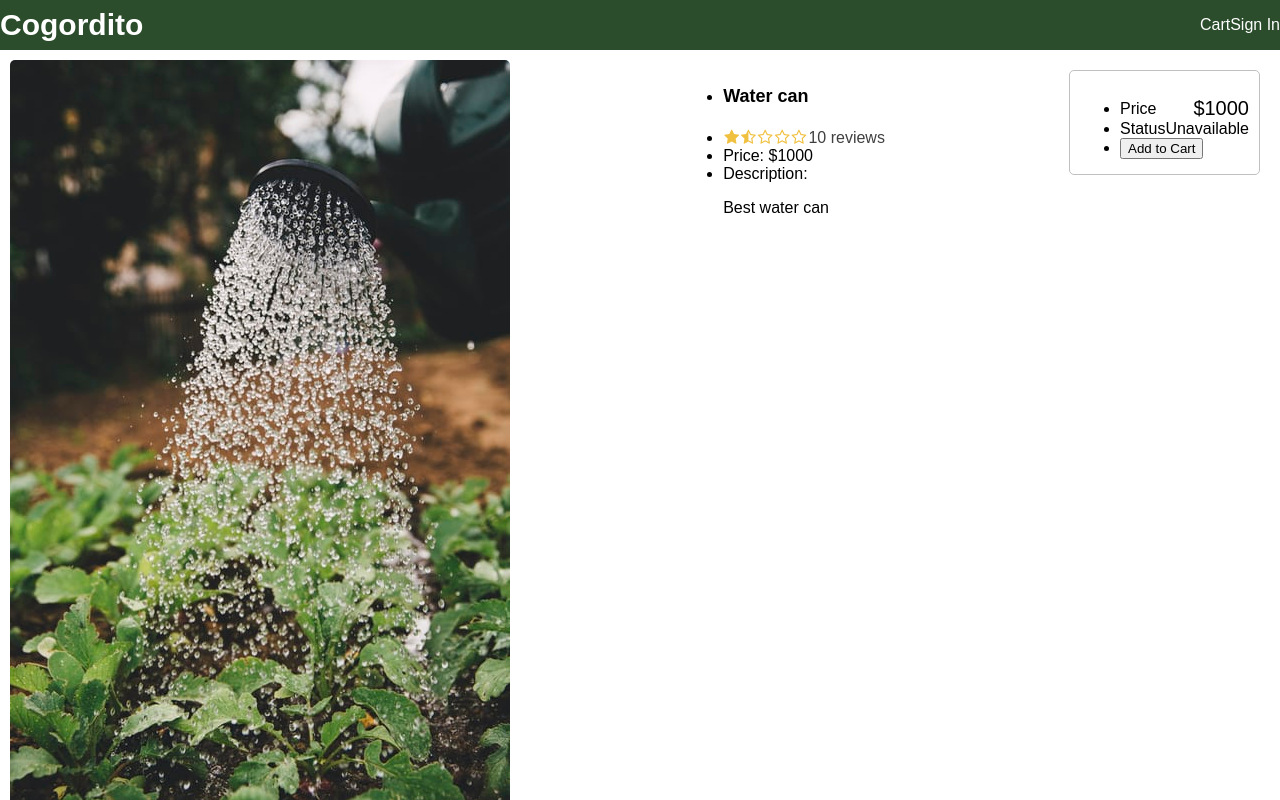
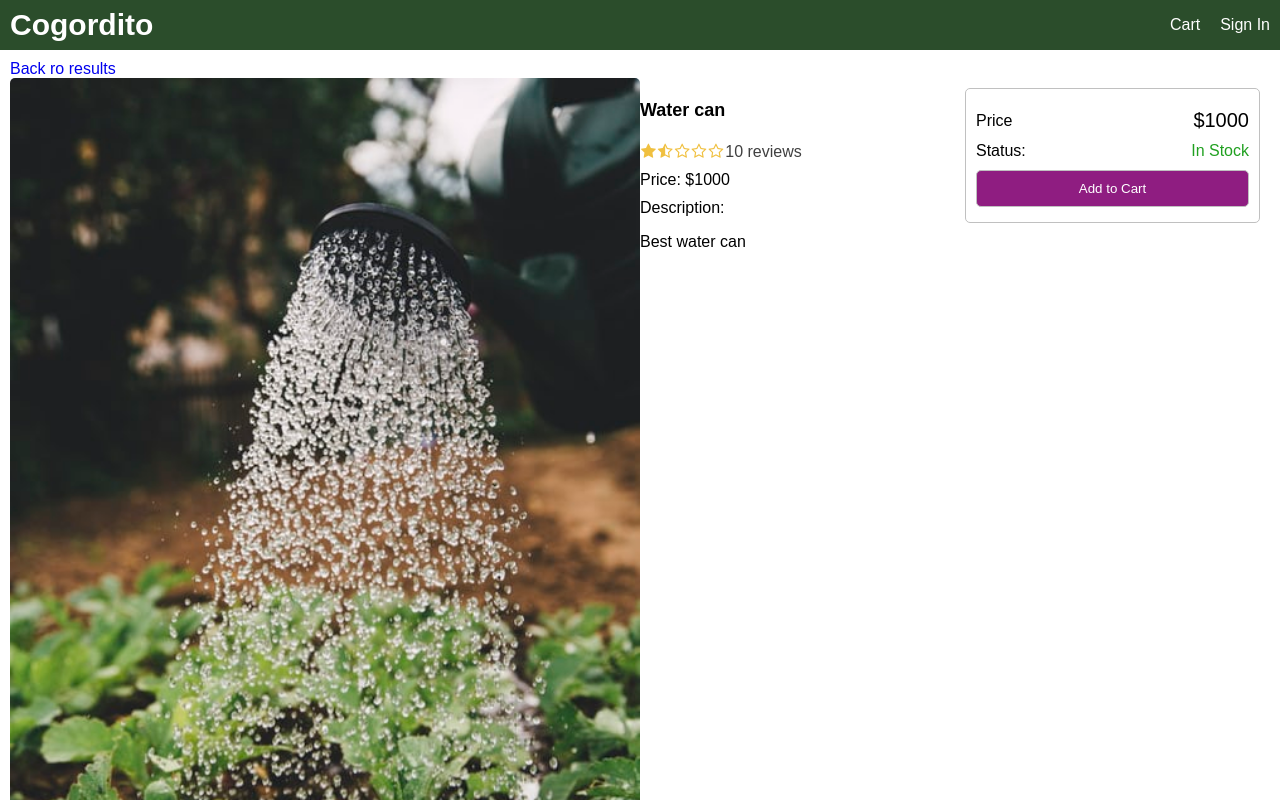
Before and after one commit to ncozzarin/marketplace-project, a React (Create React App) app in the folder frontend/: page /product/1 in a window 1280 px wide. Shown: the top 800 px of the page. Built offline with nearby package versions, Linux system fonts and the light colour scheme.

Commit message:
Product Styling
Added content stock and style to the product page

```diff
--- a/frontend/src/data.js
+++ b/frontend/src/data.js
@@ -6,6 +6,7 @@ const data = {
             category:'Misc',
             image:'../img/1.jpg',
             price:1000,
+            contentInStock: 10,
             brand:'WatersInc',
             rating:1.5,
             numReviews: 10,
@@ -17,6 +18,7 @@ const data = {
             category:'Scissors',
             image:'../img/2.jpg',
             price:500,
+            contentInStock: 10,
             brand:'ScissorsInc',
             rating:4.5,
             numReviews: 10,
@@ -28,6 +30,7 @@ const data = {
             category:'Substrate',
             image:'../img/3.jpg',
             price:1200,
+            contentInStock: 10,
             brand:'SubstrateInc',
             rating:2,
             numReviews: 10,
@@ -39,6 +42,7 @@ const data = {
             category:'Health',
             image:'../img/4.jpg',
             price:2500,
+            contentInStock: 0,
             brand:'Cogordito',
             rating:3,
             numReviews: 10,
@@ -50,6 +54,7 @@ const data = {
             category:'Health',
             image:'../img/5.jpg',
             price:700,
+            contentInStock: 0,
             brand:'Cogordito',
             rating: 4,
             description: 'Best cream',
@@ -61,6 +66,7 @@ const data = {
             category:'Health',
             image:'../img/6.jpg',
             price:1350,
+            contentInStock: 10,
             brand:'Cogordito',
             rating: 4,
             numReviews: 32,
--- a/frontend/src/index.css
+++ b/frontend/src/index.css
@@ -8,6 +8,8 @@
   --main-clear200-color: #ffffff;
   --main-clear400-color: #c0c0c0;
   --rating-color: #f0c040;
+  --main-success: #20a020;
+  --main-error: #a02020;
 
 }
 
@@ -29,7 +31,7 @@ body{
   height: 100%;
 }
 
-/* Layour */
+/* Layout */
 
 .grid-container{
   display: grid;
@@ -77,11 +79,42 @@ a:hover{
   color: var(--main-hover-color);
 }
 
+ul{
+  padding: 0;
+  margin: 0;
+  list-style-type: none;
+}
+li{
+  margin-top: 1rem;
+}
+
+button{
+  padding: 1rem;
+  border-radius: 0.5rem;
+  border: 0.1rem var(--main-clear400-color) solid;
+  font-family: Arial, Helvetica, sans-serif;
+  -webkit-font-smoothing: antialiased;
+  -moz-osx-font-smoothing: grayscale;
+  background-color: var(--main-clear400-color);
+  cursor: pointer;
+}
+button:hover{
+  border: 0.1rem var(--main-bg-color) solid;
+}
+
+button.primary{
+  background-color: var(--main-hover-color);
+  color: var(--main-clear200-color);
+}
+
+button.block{
+  width: 100%;
+}
 /* Header */
 
 header a{
   color: var(--main-clear200-color);
-  padding: 1reml
+  padding: 1rem;
 }
 
 a.brand{
@@ -100,6 +133,14 @@ a.brand{
   align-items: flex-start;
 }
 
+.col-1{
+  flex: 1 1 25rem;
+}
+
+.col-2{
+  flex: 2 1 50rem;
+}
+
 .row.center{
   justify-content: center;
 }
@@ -113,6 +154,10 @@ img{
 
 img.medium{
   max-width: 29rem;
+  width: 100%;
+}
+
+img.large{
   width: 100%;
 }
 
@@ -147,3 +192,13 @@ img.medium{
 .rating span:last-child {
   color: #404040;
 }
+
+/* Alert */
+
+.success{
+  color: var(--main-success);
+}
+
+.error{
+  color: var(--main-error);
+}
--- a/frontend/src/screens/ProductScreen.js
+++ b/frontend/src/screens/ProductScreen.js
@@ -11,12 +11,12 @@ export default function ProductScreen(props){
     }
     return(
         <div>
-            <Link to="/"></Link>
+            <Link to="/">Back ro results</Link>
             <div className="row top">
                 <div class="col-2">
                     <img className="large" src={product.image} alt={product.name}></img>
                 </div>
-                <div className='col-1'>
+                <div className="col-1">
                     <ul>
                         <li>
                             <h1>{product.name}</h1>
@@ -33,7 +33,7 @@ export default function ProductScreen(props){
                         </li>
                     </ul>
                 </div>
-                <div className='col-1'>
+                <div className="col-1">
                     <div className="card card-body">
                         <ul>
                             <li>
@@ -44,9 +44,9 @@ export default function ProductScreen(props){
                             </li>
                             <li>
                                 <div className="row">
-                                    <div>Status</div>
+                                    <div>Status:  </div>
                                     <div>
-                                        {product.countInStock > 0 ? (
+                                        {product.contentInStock > 0 ? (
                                             <span className="success"> In Stock</span>
                                         ) : (
                                             <span className = "error"> Unavailable</span>
```
